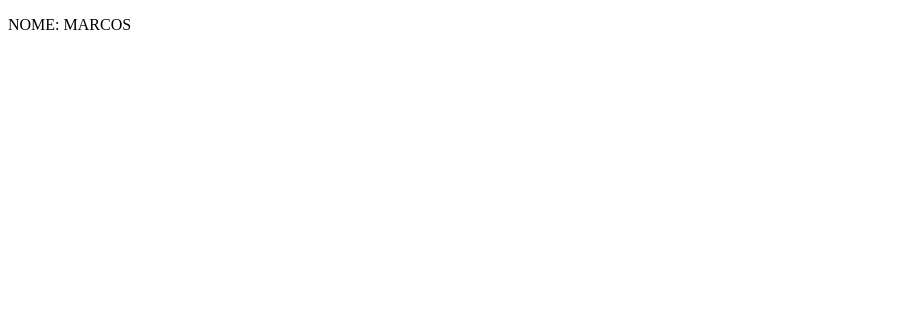
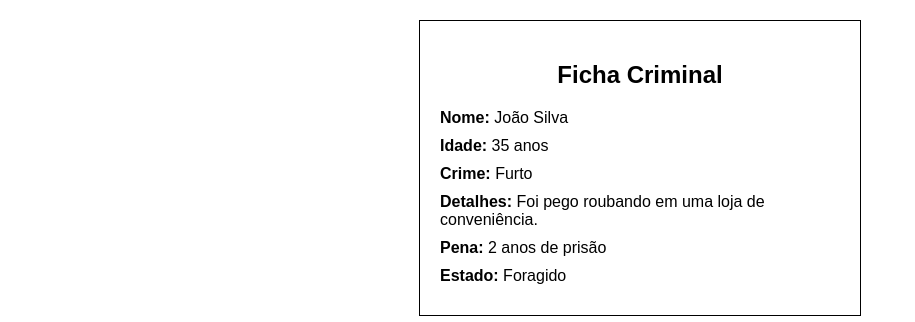
Before and after one commit to luam1/A5, a plain HTML site: page index.html in a window 1280 px wide. Shown: the whole page, without its empty margins (0-915 px from the left). Drawn offline with Linux system fonts and the light colour scheme.

Commit message:
Atualizar o index.html

```diff
--- a/index.html
+++ b/index.html
@@ -3,15 +3,48 @@
 <head>
     <meta charset="UTF-8">
     <meta name="viewport" content="width=device-width, initial-scale=1.0">
-    <title>Ficha de Personagem</title>
+    <title>Ficha Criminal</title>
+    <style>
+        body {
+            font-family: Arial, sans-serif;
+            margin: 0;
+            padding: 20px;
+        }
+        .criminal-record {
+            border: 1px solid #000;
+            padding: 20px;
+            width: 400px;
+            margin: 0 auto;
+        }
+        h2 {
+            text-align: center;
+        }
+        .details {
+            margin-bottom: 10px;
+        }
+    </style>
 </head>
 <body>
-
-  <p>NOME: MARCOS</p>
-
-
-
-</form>
-
+    <div class="criminal-record">
+        <h2>Ficha Criminal</h2>
+        <div class="details">
+            <strong>Nome:</strong> João Silva
+        </div>
+        <div class="details">
+            <strong>Idade:</strong> 35 anos
+        </div>
+        <div class="details">
+            <strong>Crime:</strong> Furto
+        </div>
+        <div class="details">
+            <strong>Detalhes:</strong> Foi pego roubando em uma loja de conveniência.
+        </div>
+        <div class="details">
+            <strong>Pena:</strong> 2 anos de prisão
+        </div>
+        <div class="details">
+            <strong>Estado:</strong> Foragido
+        </div>
+    </div>
 </body>
 </html>
```
